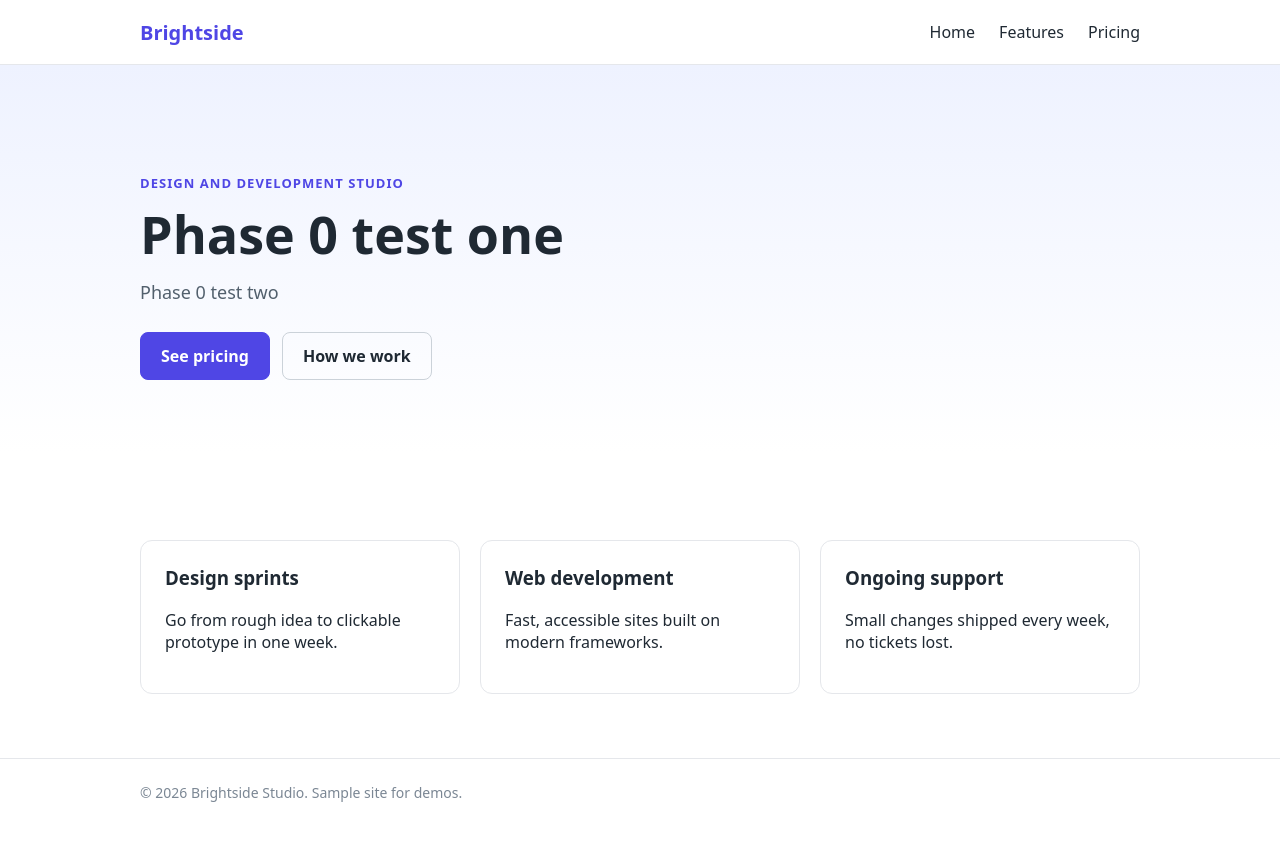
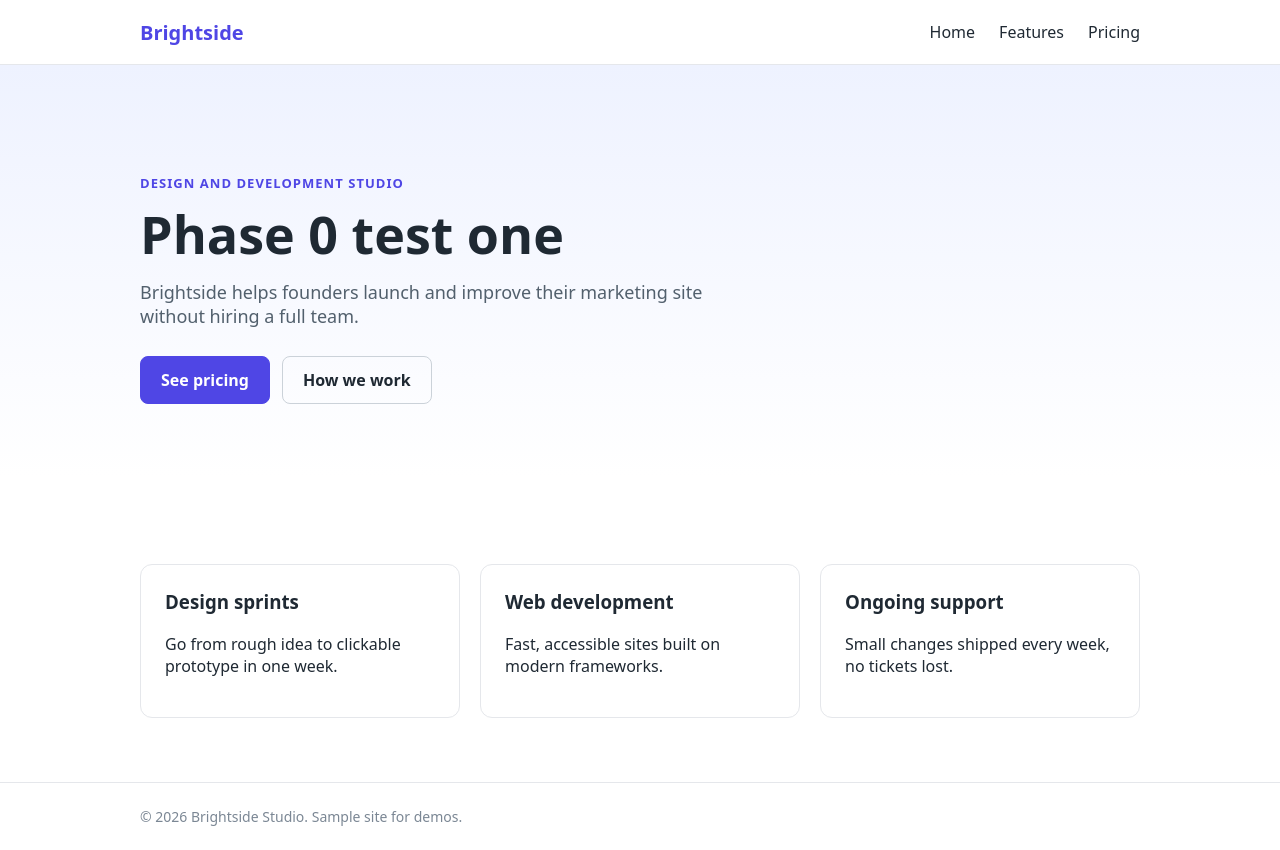
Before and after one commit to antoinedc/ronda-demo-site, a Next.js app: page / in a window 1280 px wide. Before the commit the page ends 826 px from the top, so only its background shows below. Built offline with nearby package versions, Linux system fonts and the light colour scheme.

Commit message:
ronda: undo to “Change hero headline to Phase 0 test one”
Ronda-Native-Edit: 1

```diff
--- a/app/page.js
+++ b/app/page.js
@@ -14,7 +14,7 @@ export default function Home() {
           <p className="eyebrow">Design and development studio</p>
           <h1>Phase 0 test one</h1>
           <p className="lead">
-            Phase 0 test two
+            Brightside helps founders launch and improve their marketing site without hiring a full team.
           </p>
           <div className="actions">
             <Link href="/pricing" className="button primary">See pricing</Link>
```
